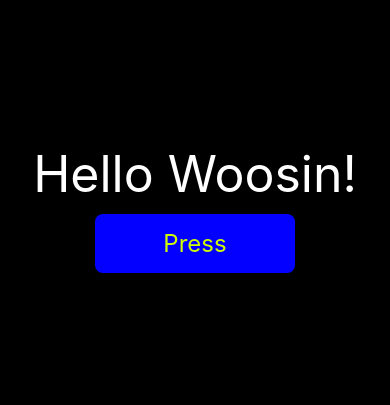
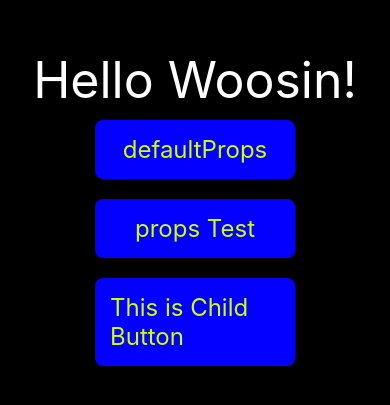
Before and after one commit to HWoosin/ReactNative_Practice, a React Native app: screen / in a window 390 px wide. Shown: the part 209-614 px from the top of the page. Built offline with nearby package versions, Linux system fonts and the light colour scheme.

Commit message:
props를 공부했습니다.

```diff
--- a/App.js
+++ b/App.js
@@ -27,7 +27,9 @@ const App = () => {
         if(name === 'woosin') return 'Hello Woosin!';
         else return 'Hello World';
       })()}</Text>
-    <MyButton />
+    <MyButton onPress={()=> alert('defaultProps를 테스트함!')}/>
+    <MyButton title='props Test' onPress={()=> alert('TouchableOpacity로 버튼을 만들고 Mybutton컴포넌트를 작성함!')}/>
+    <MyButton onPress={()=> alert('children 매개를 테스트함!')}>This is Child Button</MyButton>
     </View>
   );
 }
--- a/package.json
+++ b/package.json
@@ -12,6 +12,7 @@
   "dependencies": {
     "expo": "~54.0.33",
     "expo-status-bar": "~3.0.9",
+    "prop-types": "^15.8.1",
     "react": "19.1.0",
     "react-native": "0.81.5"
   },
--- a/src/components/MyButton.js
+++ b/src/components/MyButton.js
@@ -1,7 +1,36 @@
 import React from 'react'
 import { Text, TouchableOpacity } from 'react-native'
+import PropTypes from 'prop-types'
 
-const MyButton = () => {
+// const MyButton = () => {
+//     return(
+//         <TouchableOpacity style={
+//             {
+//                 backgroundColor:'#0400ff',
+//                 padding:15,
+//                 width:200,
+//                 margin:10,
+//                 borderRadius:8,
+//                 alignItems: 'center',
+//                 justifyContent: 'center',
+
+//             }
+//         }
+//         onPress={()=> alert('TouchableOpacity로 버튼을 만들고 Mybutton컴포넌트를 작성함!')}
+//         >
+//             <Text style={
+//                 {
+//                     fontSize:24,
+//                     color:'#d0ff00'
+//                 }
+//             }>Press
+//             </Text>
+//         </TouchableOpacity>
+//     );
+// };
+const MyButton = (props) => {//props 활용
+    const {title='defaultProps',children, onPress} = props;
+    console.log(props);
     return(
         <TouchableOpacity style={
             {
@@ -15,17 +44,25 @@ const MyButton = () => {
 
             }
         }
-        onPress={()=> alert('TouchableOpacity로 버튼을 만들고 Mybutton컴포넌트를 작성함!')}
+        onPress={()=> props.onPress()}
         >
             <Text style={
                 {
                     fontSize:24,
                     color:'#d0ff00'
                 }
-            }>Press
+            }>{children || title}
             </Text>
         </TouchableOpacity>
     );
 };
 
+MyButton.defaultProps = { // 이제 defaultProps는 화살표 함수와 사용 불가, 함수에 매개변수로 지정해주어야함
+    title:'defaultProps'
+};
+MyButton.propTypes = { //string, number, func 등, isRequired는 필수여부
+  title: PropTypes.string,
+  onPress: PropTypes.isRequired
+};
+
 export default MyButton;
```
Also changed, not shown: 1 other file (tests, documents, lock files or other folders).
